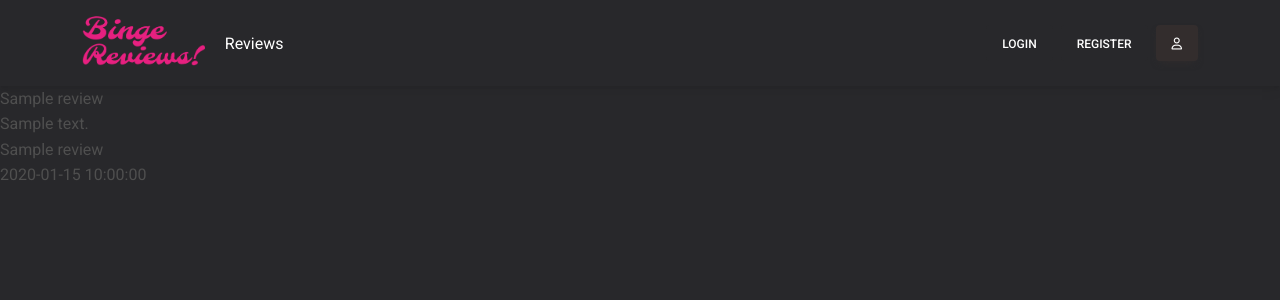
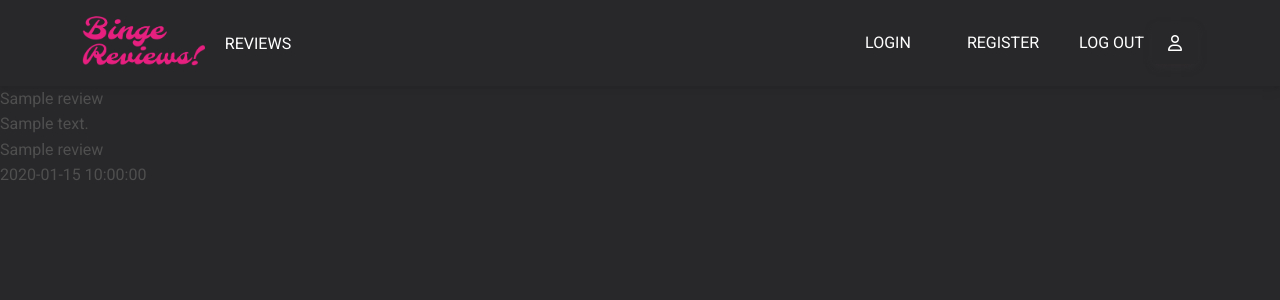
Before and after one commit to Code-Institute-Submissions/GethinDavies1990-CI_MS3_DTR, a Flask app: page / in a window 1280 px wide. Shown: the top 300 px of the page. Run offline with Flask 2, Linux system fonts and the light colour scheme; a database or web service that is not in the repository returns one stand-in record (values such as "Sample title"); some libraries are stand-ins or nearby versions.

Commit message:
add navbar and links

```diff
--- a/templates/base.html
+++ b/templates/base.html
@@ -1,20 +1,21 @@
 <!DOCTYPE html>
 <html lang="en">
+
   <head>
-    <meta charset="UTF-8"/>
-    <meta http-equiv="X-UA-Compatible" content="IE=edge"/>
-    <meta name="viewport" content="width=device-width, initial-scale=1.0"/>
+    <meta charset="UTF-8" />
+    <meta http-equiv="X-UA-Compatible" content="IE=edge" />
+    <meta name="viewport" content="width=device-width, initial-scale=1.0" />
     <!-- Font Awesome -->
-    <link href="https://cdnjs.cloudflare.com/ajax/libs/font-awesome/6.0.0/css/all.min.css" rel="stylesheet"/>
+    <link href="https://cdnjs.cloudflare.com/ajax/libs/font-awesome/6.0.0/css/all.min.css" rel="stylesheet" />
     <!-- Google Fonts -->
-<link
-  href="https://fonts.googleapis.com/css?family=Roboto:300,400,500,700&display=swap" rel="stylesheet"/>
+    <link href="https://fonts.googleapis.com/css?family=Roboto:300,400,500,700&display=swap" rel="stylesheet" />
     <!-- MDB -->
-<link href="https://cdnjs.cloudflare.com/ajax/libs/mdb-ui-kit/6.2.0/mdb.min.css" rel="stylesheet"/>
+    <link href="https://cdnjs.cloudflare.com/ajax/libs/mdb-ui-kit/6.2.0/mdb.min.css" rel="stylesheet" />
     <!-- Stylesheet -->
     <link rel="stylesheet" href="{{ url_for('static', filename='css/style.css') }}" type="text/css">
     <title>Binge Reviews</title>
   </head>
+
   <body>
     <header>
       <!-- Navbar -->
@@ -22,21 +23,15 @@
         <!-- Container wrapper -->
         <div class="container">
           <!-- Navbar brand -->
-    <a class="navbar-brand me-2" href="#">
-      <img class="logo"
-        src="{{ url_for('static', filename='images/logo.png')}}" alt="Binge Reviews Logo" loading="lazy"/>
+          <a class="navbar-brand me-2" href="{{ url_for('get_reviews') }}">
+            <img class="logo" src="{{ url_for('static', filename='images/logo.png')}}" alt="Binge Reviews Logo"
+              loading="lazy" />
           </a>
 
           <!-- Toggle button -->
-    <button
-      class="navbar-toggler"
-      type="button"
-      data-mdb-toggle="collapse"
-      data-mdb-target="#navbarButtonsExample"
-      aria-controls="navbarButtonsExample"
-      aria-expanded="false"
-      aria-label="Toggle navigation"
-    >
+          <button class="navbar-toggler" type="button" data-mdb-toggle="collapse"
+            data-mdb-target="#navbarButtonsExample" aria-controls="navbarButtonsExample" aria-expanded="false"
+            aria-label="Toggle navigation">
             <i class="fas fa-bars"></i>
           </button>
 
@@ -45,23 +40,26 @@
             <!-- Left links -->
             <ul class="navbar-nav me-auto mb-2 mb-lg-0">
               <li class="nav-item">
-          <a class="nav-link" href="#">Reviews</a>
+                <a class="nav-link" href="{{ url_for('get_reviews') }}">REVIEWS</a>
               </li>
             </ul>
             <!-- Left links -->
 
             <div class="d-flex align-items-center">
-        <button type="button" class="btn btn-link px-3 me-2">
-          Login
-        </button>
-        <button type="button" class="btn btn-link px-3 me-2">
-          Register
-        </button>
-        <a
-          class="btn btn-dark px-3"
-          href="https://github.com/mdbootstrap/mdb-ui-kit"
-          role="button"
-          ><i class="far fa-user"></i></a>
+              <ul class="navbar-nav me-auto mb-2 mb-lg-0">
+                <li class="nav-item px-3 me-2">
+                  <a class="nav-link" href="#">LOGIN</a>
+                </li>
+                <li class="nav-item px-3 me-2">
+                  <a class="nav-link" href="#">REGISTER</a>
+                </li>
+                <li class="nav-item">
+                  <a class="nav-link" href="#">LOG OUT</a>
+                </li>
+                <li class="nav-item">
+                  <a class="nav-link btn btn-dark px-3" href="#"><i class="far fa-user"></i></a>
+                </li>
+              </ul>
             </div>
           </div>
           <!-- Collapsible wrapper -->
@@ -76,8 +74,8 @@
 
     {% endblock %}
     <!-- MDB -->
-<script
-type="text/javascript"src="https://cdnjs.cloudflare.com/ajax/libs/mdb-ui-kit/6.2.0/mdb.min.js"></script>
+    <script type="text/javascript" src="https://cdnjs.cloudflare.com/ajax/libs/mdb-ui-kit/6.2.0/mdb.min.js"></script>
     <script src="{{ url_for('static', filename='js/script,js') }}"></script>
   </body>
+
 </html>
```
Lines whose indentation alone changed are shown as unchanged.
